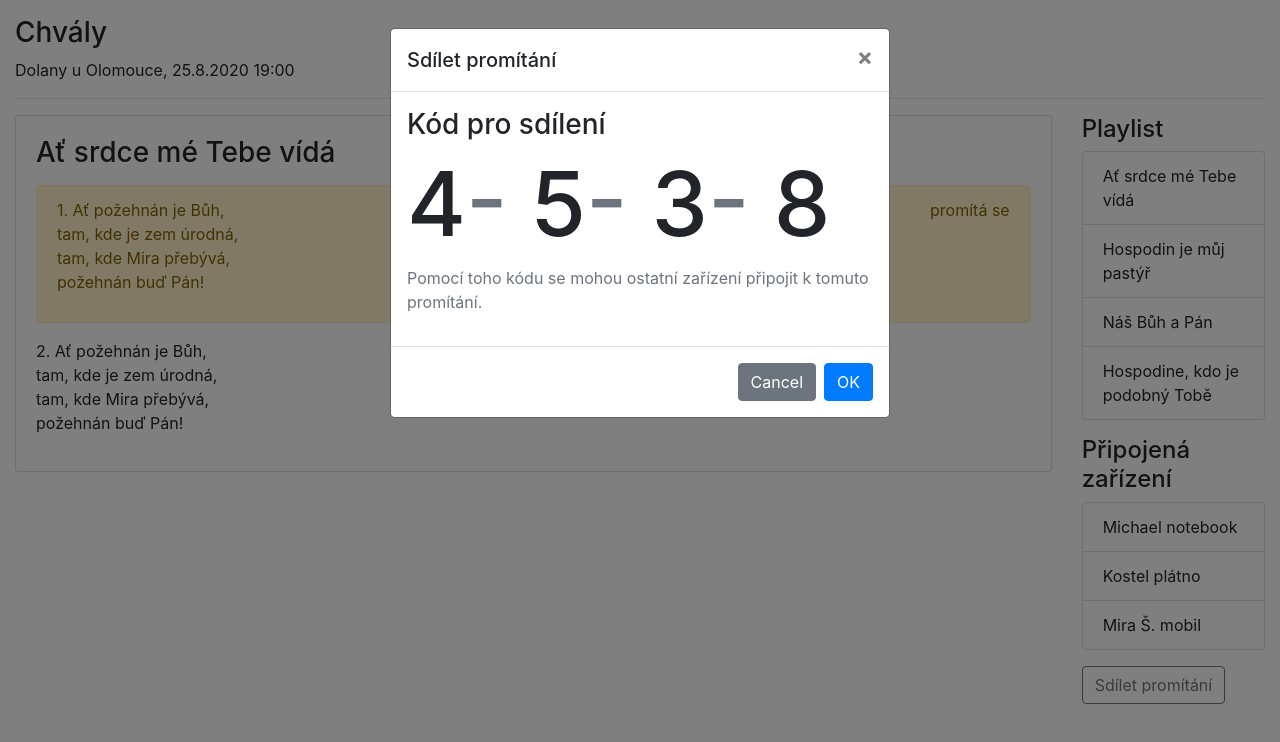
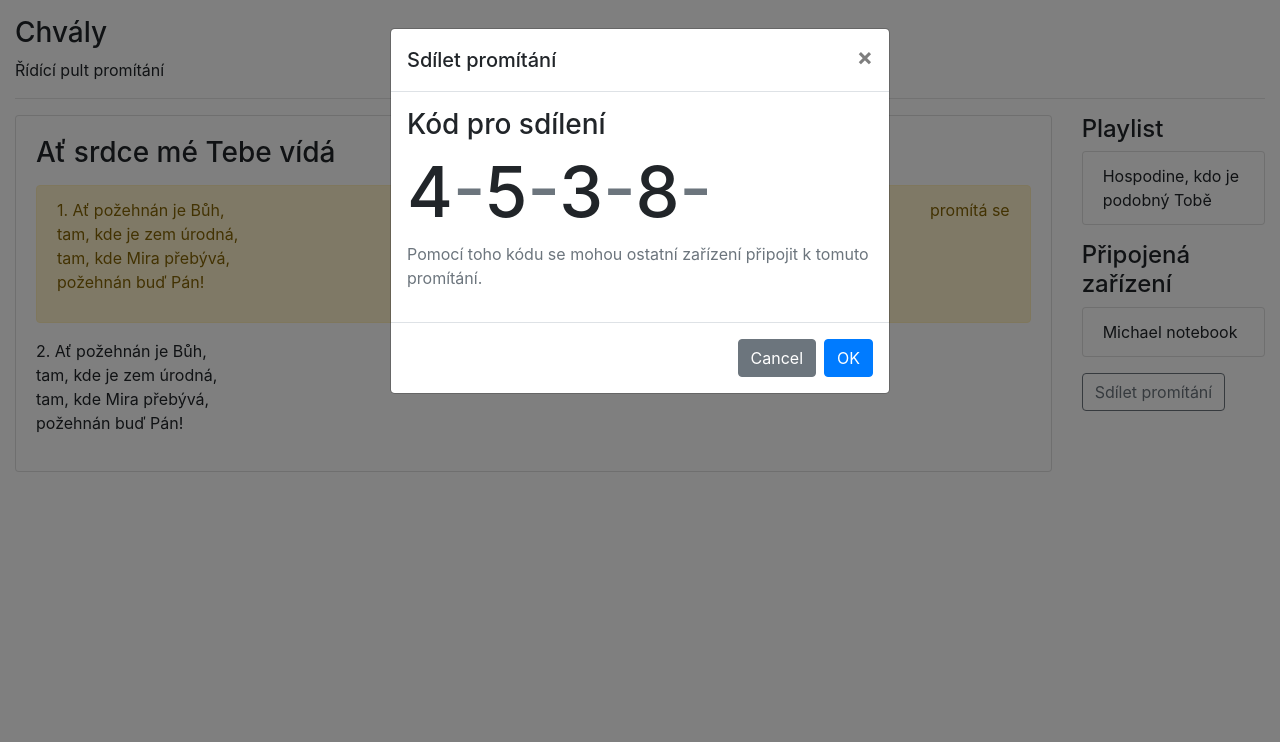
Before and after one commit to glowspace/proscholy-projekce-web, a Nuxt app: page /session in a window 1280 px wide. Both pictures are taken after a click on the button "Sdílet promítání". Shown: the top 742 px of the page. Built offline with nearby package versions, Linux system fonts and the light colour scheme; no server answers.

Commit message:
user can create session

```diff
--- a/pages/create_session.vue
+++ b/pages/create_session.vue
@@ -15,6 +15,7 @@
 
 <script>
 import axios from 'axios';
+import state from "./state";
 
 export default {
   name: "create_session",
@@ -22,6 +23,7 @@ export default {
   data: () => {
     return {
       name: '',
+      state: state
     }
   },
 
@@ -32,9 +34,13 @@ export default {
       axios.post('http://localhost:8000/api/sessions', {
         name: this.name
       })
-        .then(function (response) {
-          console.log(response);
+        .then((response) => {
+          this.state.current_session = response.data
+
+
+          this.$router.replace({path: '/session'})
         })
+
         .catch(function (error) {
           console.log(error);
         });
--- a/pages/session.vue
+++ b/pages/session.vue
@@ -1,7 +1,8 @@
 <template>
   <div>
     <h3>{{ state.current_session.name }}</h3>
-    <p>{{ state.current_session.place }}, {{ state.current_session.date }}</p>
+    <!--    <p>{{ state.current_session.place }}, {{ state.current_session.date }}</p>-->
+    <p>Řídící pult promítání</p>
 
     <hr>
 
--- a/pages/session/devices.vue
+++ b/pages/session/devices.vue
@@ -3,7 +3,7 @@
     <h4>Připojená zařízení</h4>
 
     <ul class="list-group mb-3">
-      <li class="list-group-item" v-for="device in state.current_session.clients">{{ device.name }}</li>
+      <li class="list-group-item" v-for="device in state.current_session.devices">{{ device.name }}</li>
     </ul>
   </div>
 </template>
--- a/pages/session/share.vue
+++ b/pages/session/share.vue
@@ -6,11 +6,12 @@
     <b-modal id="modal-share"
              title="Sdílet promítání">
       <h3>Kód pro sdílení</h3>
-      <h1 style="font-size: 90px">
-        {{ state.current_session.code.toString()[0] }}<span class="text-muted">-</span>
-        {{ state.current_session.code.toString()[1] }}<span class="text-muted">-</span>
-        {{ state.current_session.code.toString()[2] }}<span class="text-muted">-</span>
-        {{ state.current_session.code.toString()[3] }}</h1>
+      <h1 style="font-size: 70px">
+        <span>{{ state.current_session.code.toString()[0] }}</span><span class="text-muted">-</span>
+        <span>{{ state.current_session.code.toString()[1] }}</span><span class="text-muted">-</span>
+        <span>{{ state.current_session.code.toString()[2] }}</span><span class="text-muted">-</span>
+        <span>{{ state.current_session.code.toString()[3] }}</span><span class="text-muted">-</span>
+        <span>{{ state.current_session.code.toString()[4] }}</span></h1>
 
       <p class="text-muted">Pomocí toho kódu se mohou ostatní zařízení připojit k tomuto promítání.</p>
     </b-modal>
--- a/pages/session/song.vue
+++ b/pages/session/song.vue
@@ -2,7 +2,7 @@
   <div class="card">
     <div class="card-body">
       <div class="mb-3">
-        <h3>{{ state.current_session.current_preview.name }}</h3>
+        <h3>{{ state.current_preview.name }}</h3>
       </div>
 
       <div class="alert alert-warning">
--- a/pages/state.js
+++ b/pages/state.js
@@ -1,36 +1,24 @@
 export default {
-  // This client
+  // This client data
   client: {
     id: 15,
     name: 'Michael notebook'
   },
 
-  // Opened session
+  // Session object
   current_session: {
-    id: 15,
+    id: 1,
     code: 4538,
 
     name: 'Chvály',
     place: 'Dolany u Olomouce',
     date: '25.8.2020 19:00',
 
+    current_song_id: 1,
+    song_part_id: 1,
+
     // Selected songs
     songs: [
-      {
-        id: 15,
-        name: 'Ať srdce mé Tebe vídá',
-        lyrics: 'Ať srdce mé Tebe vídá, ať srdce mé tebe zná.'
-      },
-      {
-        id: 25,
-        name: 'Hospodin je můj pastýř',
-        lyrics: 'Ať srdce mé Tebe vídá, ať srdce mé tebe zná.'
-      },
-      {
-        id: 45,
-        name: 'Náš Bůh a Pán',
-        lyrics: 'Ať srdce mé Tebe vídá, ať srdce mé tebe zná.'
-      },
       {
         id: 11,
         name: 'Hospodine, kdo je podobný Tobě',
@@ -38,32 +26,20 @@ export default {
       }
     ],
 
-    current_song: {
-      id: 15,
-      name: 'Ať srdce mé Tebe vídá',
-      lyrics: 'Ať srdce mé Tebe vídá, ať srdce mé tebe zná.'
-    },
-    current_preview: {
-      id: 15,
-      name: 'Ať srdce mé Tebe vídá',
-      lyrics: 'Ať srdce mé Tebe vídá, ať srdce mé tebe zná.'
-    },
-    current_song_part: 2,
-
-    clients: [
+    devices: [
       {
         id: 15,
+        type: 1,
         name: 'Michael notebook'
       },
-      {
-        id: 156,
-        name: 'Kostel plátno'
-      },
-      {
-        id: 86,
-        name: 'Mira Š. mobil'
-      },
     ]
+  },
+
+  // Only this client data
+  current_preview: {
+    id: 15,
+    name: 'Ať srdce mé Tebe vídá',
+    lyrics: 'Ať srdce mé Tebe vídá, ať srdce mé tebe zná.'
   },
 
   // Temporary song database
```
